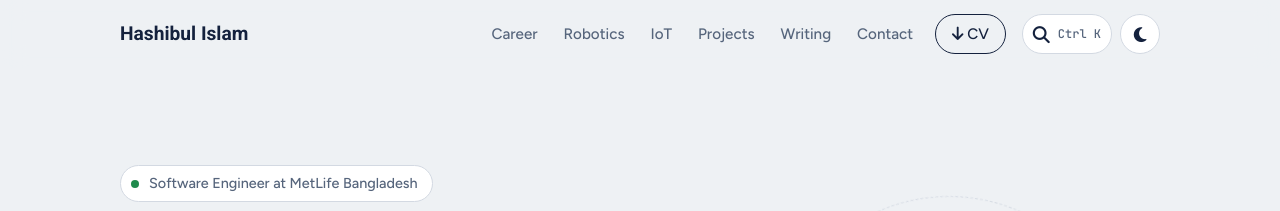
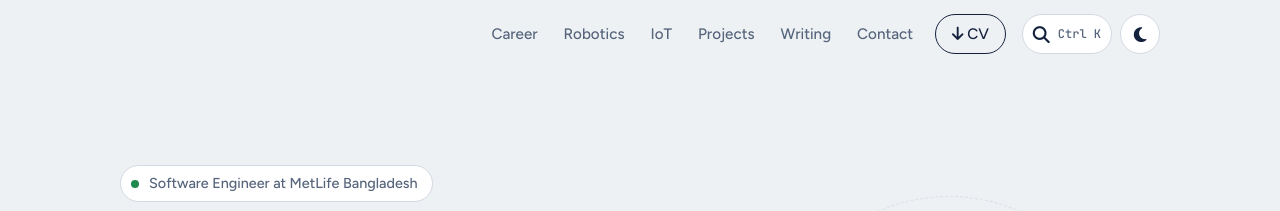
Before and after one commit to ihashib/ihashib.github.io, a Jekyll site: the page built from index.html, in a window 1280 px wide. Shown: the top 211 px of the page. Built offline with Jekyll 4.4.1, drawn with Linux system fonts in a browser that asks for light colours.

Commit message:
updated hero section

```diff
--- a/scripts/script.js
+++ b/scripts/script.js
@@ -235,8 +235,11 @@
   const toOverview = document.querySelector(".to-overview");
   const hero = document.querySelector(".hero");
   let ticking = false;
+  const heroName = document.querySelector(".hero-name");
   const updateFloating = () => {
     ticking = false;
+    // Header name appears once the big hero name has scrolled under the header
+    header.classList.toggle("past-hero", heroName.getBoundingClientRect().bottom < header.offsetHeight);
     const railShown = hero.getBoundingClientRect().bottom < 0;
     rail.classList.toggle("is-shown", railShown);
     if (!railShown) rail.classList.remove("is-open");
--- a/styles/style.css
+++ b/styles/style.css
@@ -291,7 +291,14 @@
   height: var(--header-h);
 }
 
+/* On the home page the hero already shows the name, so the header's copy
+   stays hidden until you scroll past it (only when JS can bring it back) */
+.js .is-home .site-header:not(.past-hero) .nav-name {
+  opacity: 0;
+  visibility: hidden;
+}
 .nav-name {
+  transition: opacity 0.25s, visibility 0.25s;
   display: inline-flex;
   align-items: center;
   gap: 10px;
```
